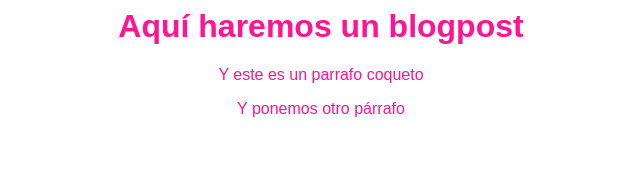
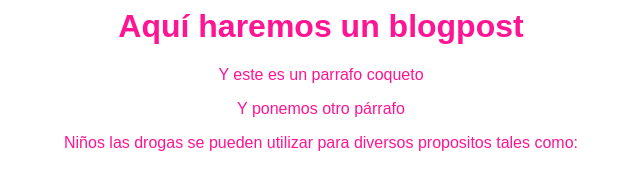
Before and after one commit to Bellota22/blog, a plain HTML site: page blogpost.html in a window 1280 px wide. Shown: the whole page, without its empty margins (319-959 px from the left). Drawn offline with Linux system fonts and the light colour scheme.

Commit message:
Agregando parrafo de drogas en la rama MASTER

```diff
--- a/blogpost.html
+++ b/blogpost.html
@@ -7,7 +7,9 @@
             <h1> Aquí haremos un blogpost </h1>
             <p> Y este es un parrafo coqueto </p>
             <p> Y ponemos otro párrafo</p>
-
+            <p> Niños las drogas se pueden utilizar para
+                diversos propositos tales como:
+            </p>
     </body>
 
 </html>
```
